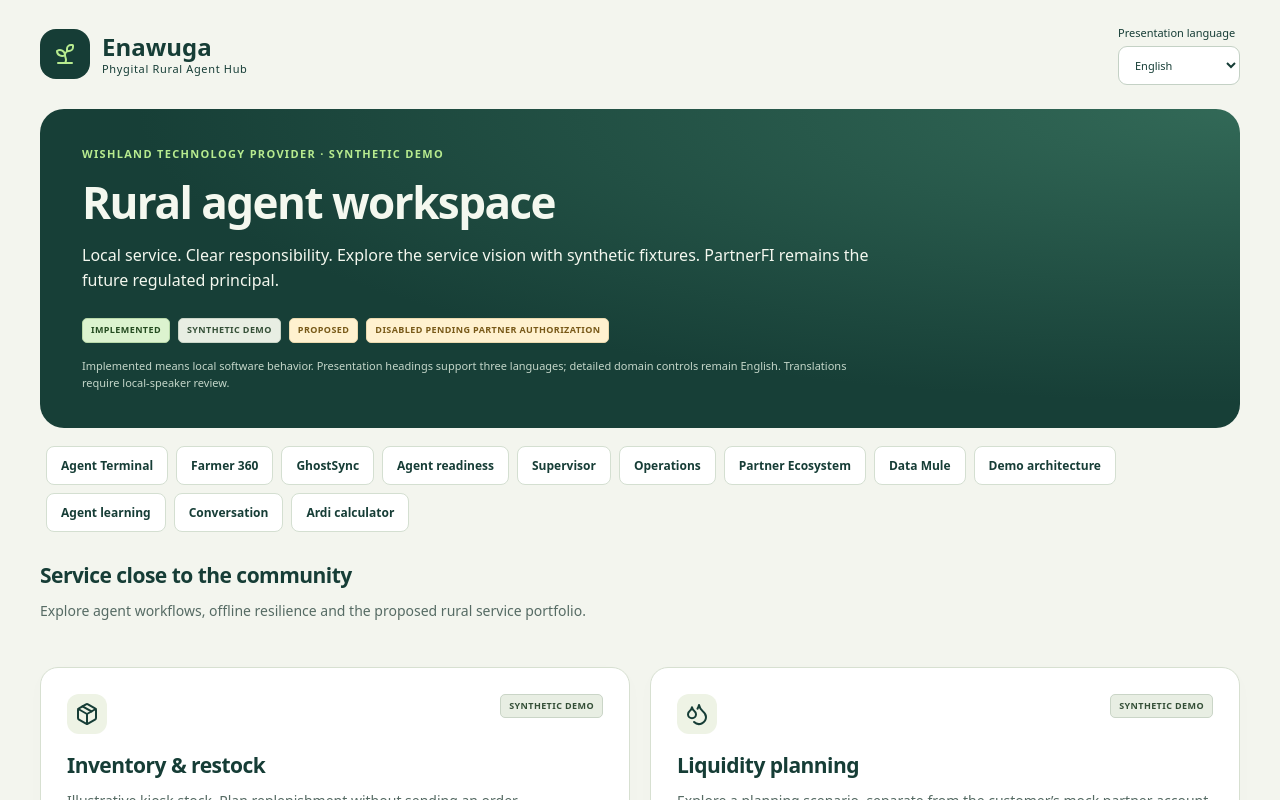
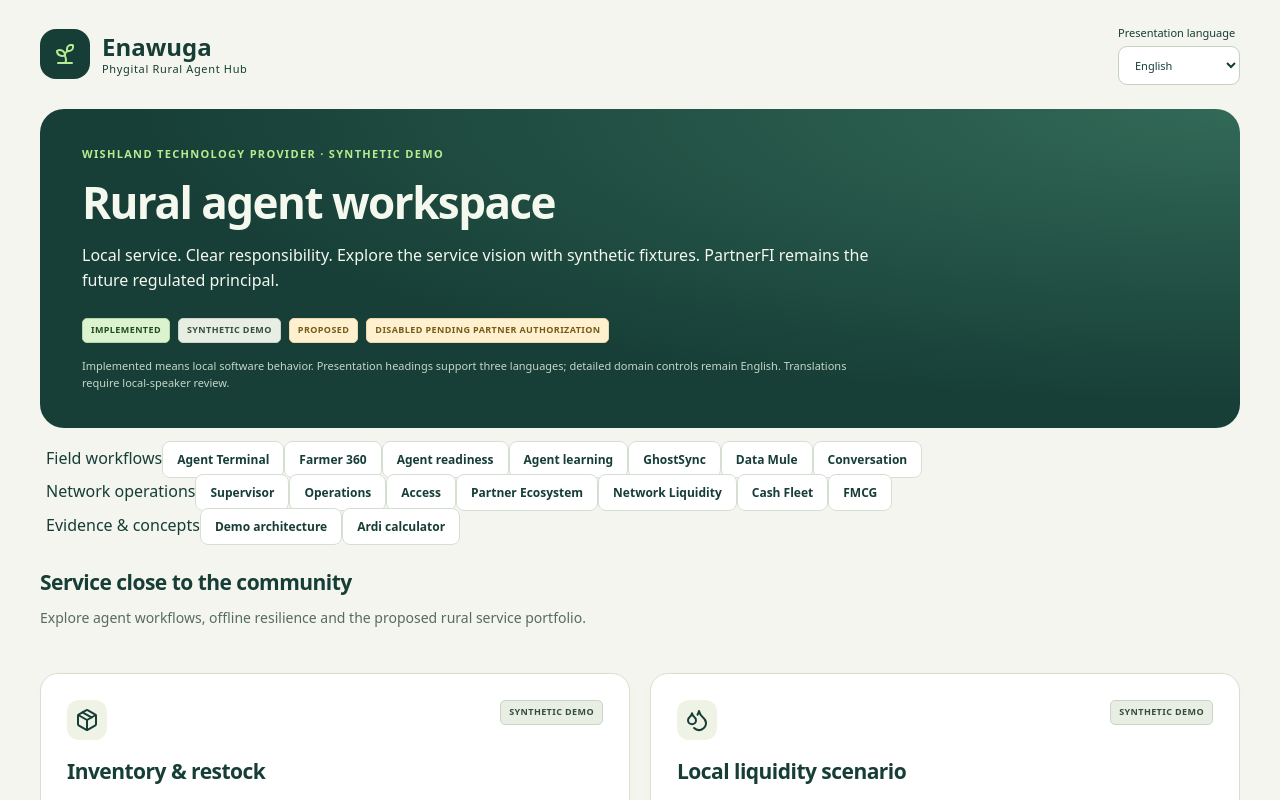
Before and after one commit to abeselomchernet/Phygital-rural-Agent-Hub, a React (Vite) app: page / in a window 1280 px wide. Shown: the top 800 px of the page. Built offline with nearby package versions, Linux system fonts and the light colour scheme.

Commit message:
Reorganize primary navigation around governed product surfaces

```diff
--- a/src/components/ProductPresentation.tsx
+++ b/src/components/ProductPresentation.tsx
@@ -37,7 +37,7 @@ const copy = {
     kiosk: "Agent Terminal",
     portfolio: "Farmer 360 service portfolio",
     inventory: "Inventory & restock",
-    liquidity: "Liquidity planning",
+    liquidity: "Local liquidity scenario",
     hardware: "Device & printer concepts",
     training: "Agent learning",
     onboarding: "Agent readiness",
@@ -51,7 +51,7 @@ const copy = {
     kiosk: "የወኪል ተርሚናል",
     portfolio: "የገበሬ 360 አገልግሎቶች",
     inventory: "ዕቃ እና ዳግም አቅርቦት",
-    liquidity: "የገንዘብ ፍሰት እቅድ",
+    liquidity: "የአካባቢ ፈሳሽነት ሁኔታ",
     hardware: "የመሣሪያ እና አታሚ ጽንሰ ሀሳብ",
     training: "የወኪል ትምህርት",
     onboarding: "የወኪል ዝግጅት",
@@ -65,7 +65,7 @@ const copy = {
     kiosk: "Terminalii Bakka Bu’aa",
     portfolio: "Tajaajiloota Qonnaan Bulaa 360",
     inventory: "Kuusaa fi dhiyeessii",
-    liquidity: "Karoora maallaqa",
+    liquidity: "Haala dhangala'aa naannoo",
     hardware: "Yaada meeshaa fi maxxansaa",
     training: "Barnoota bakka bu’aa",
     onboarding: "Qophii bakka bu’aa",
@@ -133,18 +133,31 @@ export function PresentationShell({ children }: { children: ReactNode }) {
           </p>
         </div>
         <nav className="product-nav" aria-label="Prototype modules">
+          <div className="product-nav-group">
+            <span className="product-nav-label">Field workflows</span>
             <Link to="/kiosk">{t.kiosk}</Link>
             <Link to="/farmer-360">Farmer 360</Link>
+            <Link to="/onboard">{t.onboarding}</Link>
+            <Link to="/academy">{t.training}</Link>
             <Link to="/queue">GhostSync</Link>
-          <Link to="/onboard">{t.onboarding}</Link>
+            <Link to="/data-mule">Data Mule</Link>
+            <Link to="/transcription">Conversation</Link>
+          </div>
+          <div className="product-nav-group">
+            <span className="product-nav-label">Network operations</span>
             <Link to="/supervisor">Supervisor</Link>
             <Link to="/operations">Operations</Link>
+            <Link to="/network-operations">Access</Link>
             <Link to="/partners">Partner Ecosystem</Link>
-          <Link to="/data-mule">Data Mule</Link>
+            <Link to="/liquidity">Network Liquidity</Link>
+            <Link to="/cash-fleet">Cash Fleet</Link>
+            <Link to="/fmcg">FMCG</Link>
+          </div>
+          <div className="product-nav-group">
+            <span className="product-nav-label">Evidence & concepts</span>
             <Link to="/node-status">Demo architecture</Link>
-          <Link to="/academy">{t.training}</Link>
-          <Link to="/transcription">Conversation</Link>
             <Link to="/ardi-engine">Ardi calculator</Link>
+          </div>
         </nav>
         <div className="product-content">{children}</div>
         <footer className="product-footer">
```
Lines whose indentation alone changed are shown as unchanged.
